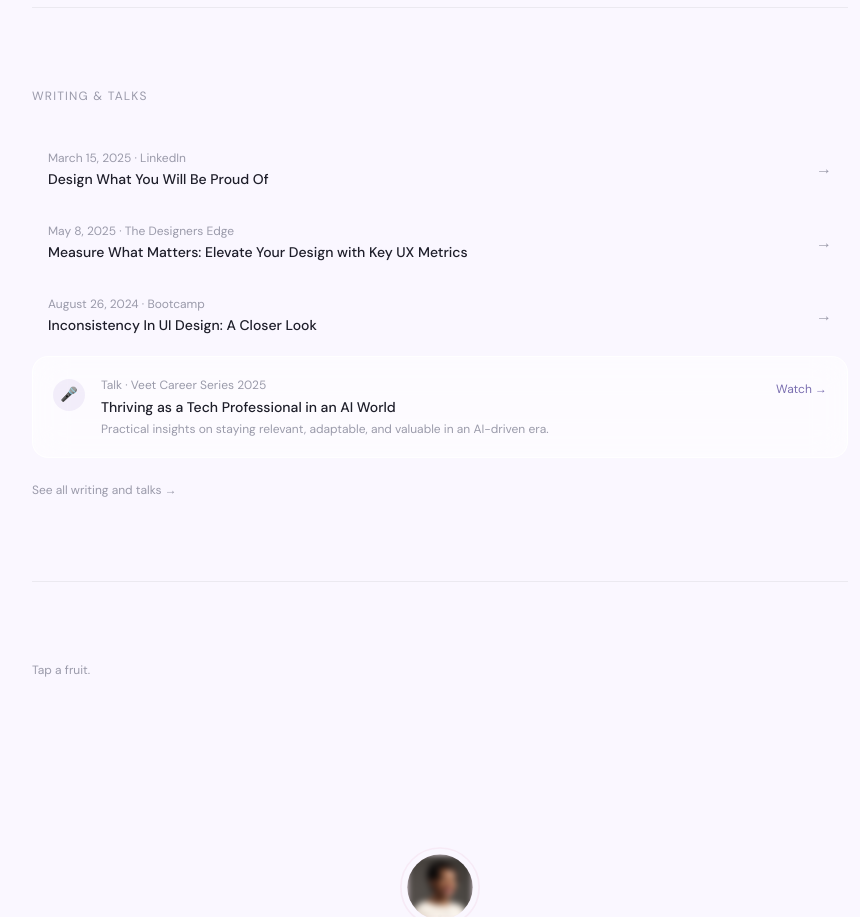
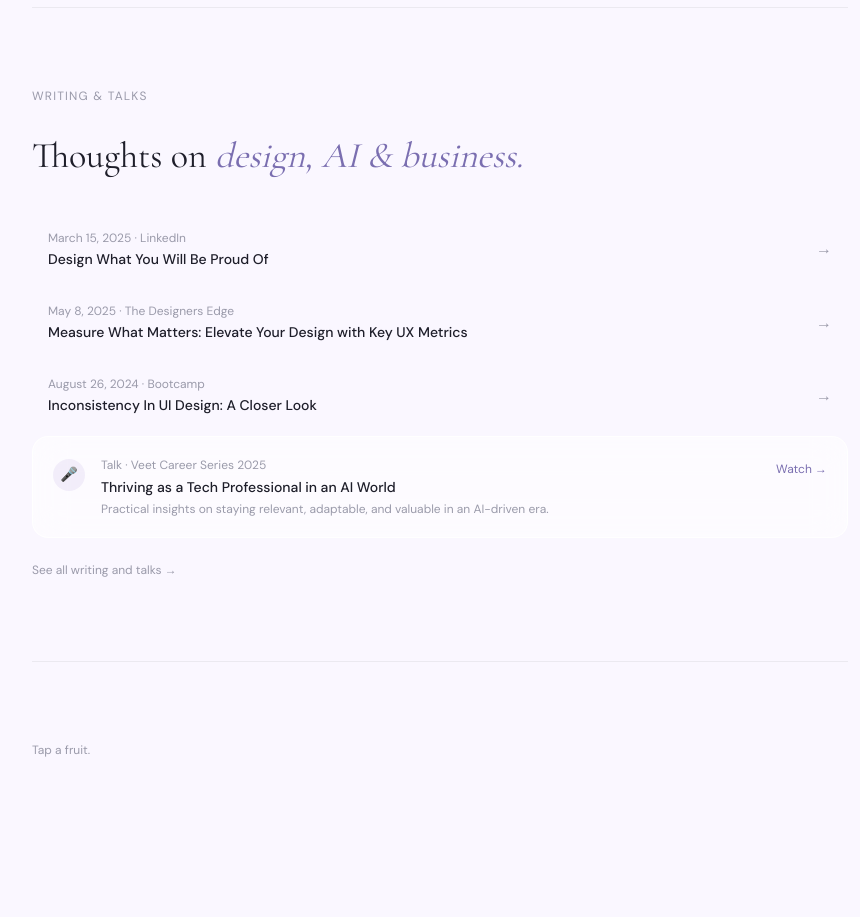
Before and after one commit to GreenyNg/evergreenodeh, a Next.js app: page /about in a window 1280 px wide. Shown: the part 1640-2557 px from the top of the page, without its empty margins (200-1060 px from the left). Built offline with nearby package versions, Linux system fonts and the light colour scheme.

Commit message:
added articles h2

```diff
--- a/src/components/about/AboutContent.tsx
+++ b/src/components/about/AboutContent.tsx
@@ -214,6 +214,16 @@ export default function AboutContent() {
     Writing & Talks
   </p>
 
+  <h2
+            className="font-serif text-3xl md:text-4xl mb-10"
+            style={{ color: "var(--text-primary)" }}
+          >
+            Thoughts on{" "}
+            <em style={{ color: "var(--text-accent)" }}>
+              design, AI & business.
+            </em>
+          </h2>
+
   <ArticleList articles={articles.slice(0, 3)} />
 
   {/* Featured talk */}
```
